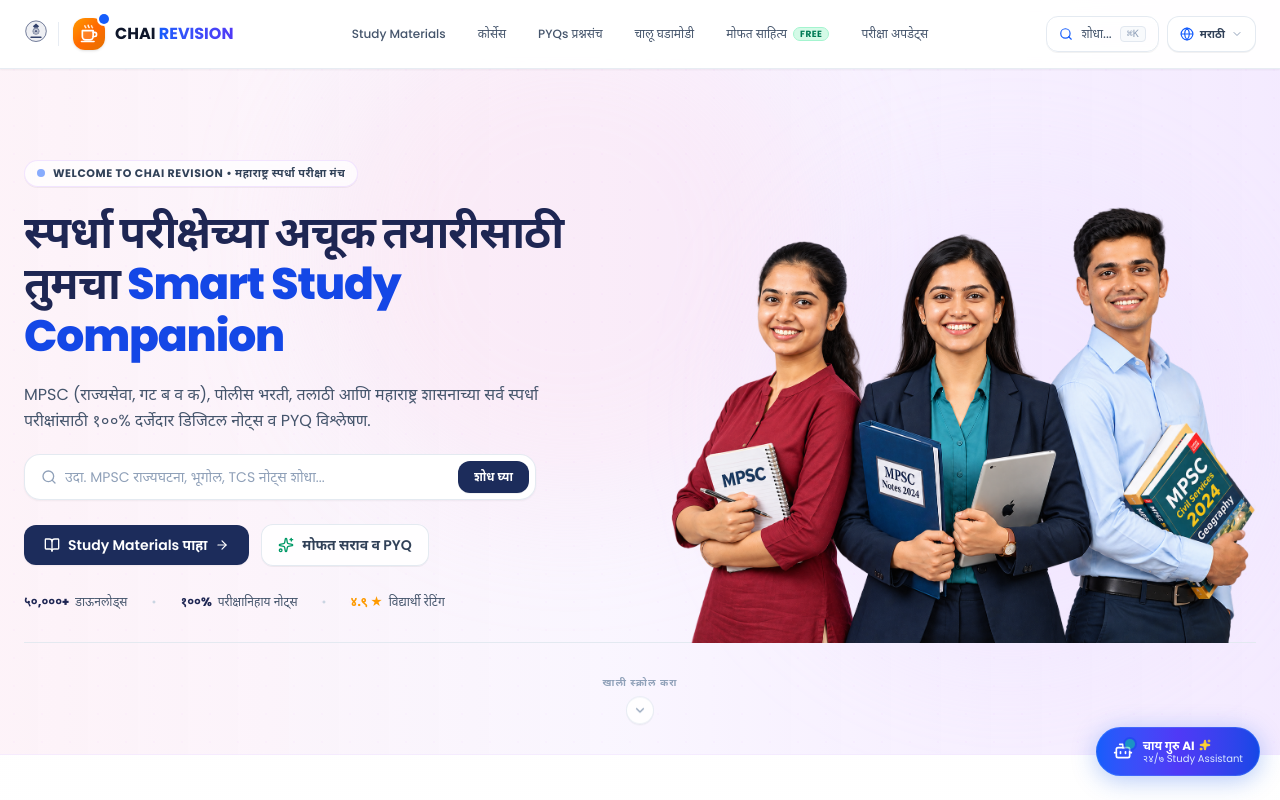
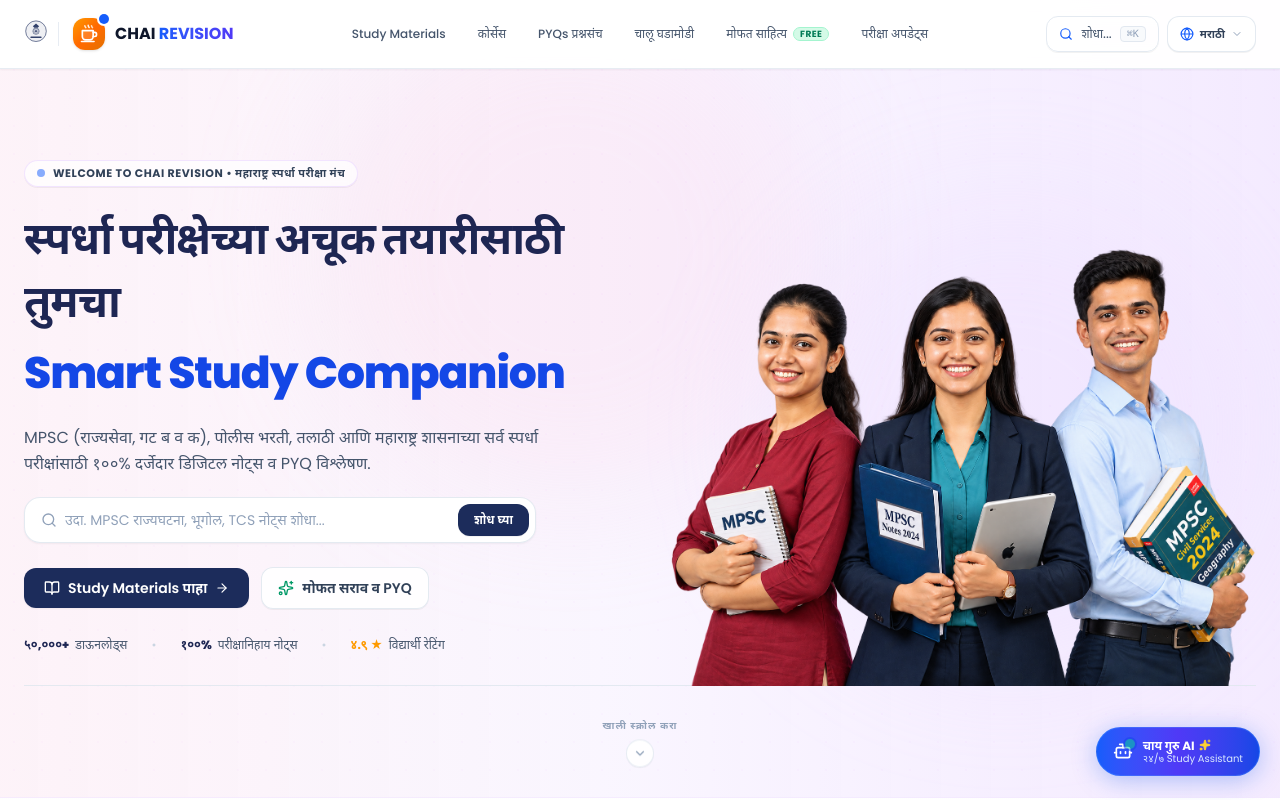
Before and after one commit to sapatil2212/Chai_Revision, a Next.js app: page / in a window 1280 px wide. Shown: the top 800 px of the page. Built offline with nearby package versions, Linux system fonts and the light colour scheme.

Commit message:
style(hero): increase line height and add vertical spacing between headline lines

```diff
--- a/components/home/HeroSection.tsx
+++ b/components/home/HeroSection.tsx
@@ -58,9 +58,9 @@
 
             {/* Main Headline */}
             <div>
-              <h1 className="text-3xl sm:text-4xl lg:text-[44px] font-extrabold text-[#1E2653] tracking-tight leading-[1.18]">
-                स्पर्धा परीक्षेच्या अचूक तयारीसाठी तुमचा{' '}
-                <span className="text-blue-700">Smart Study Companion</span>
+              <h1 className="text-3xl sm:text-4xl lg:text-[44px] font-extrabold text-[#1E2653] tracking-tight leading-[1.36] sm:leading-[1.4] lg:leading-[1.44]">
+                <span className="block mb-1.5 sm:mb-2">स्पर्धा परीक्षेच्या अचूक तयारीसाठी तुमचा</span>
+                <span className="text-blue-700 block">Smart Study Companion</span>
               </h1>
             </div>
 
```
